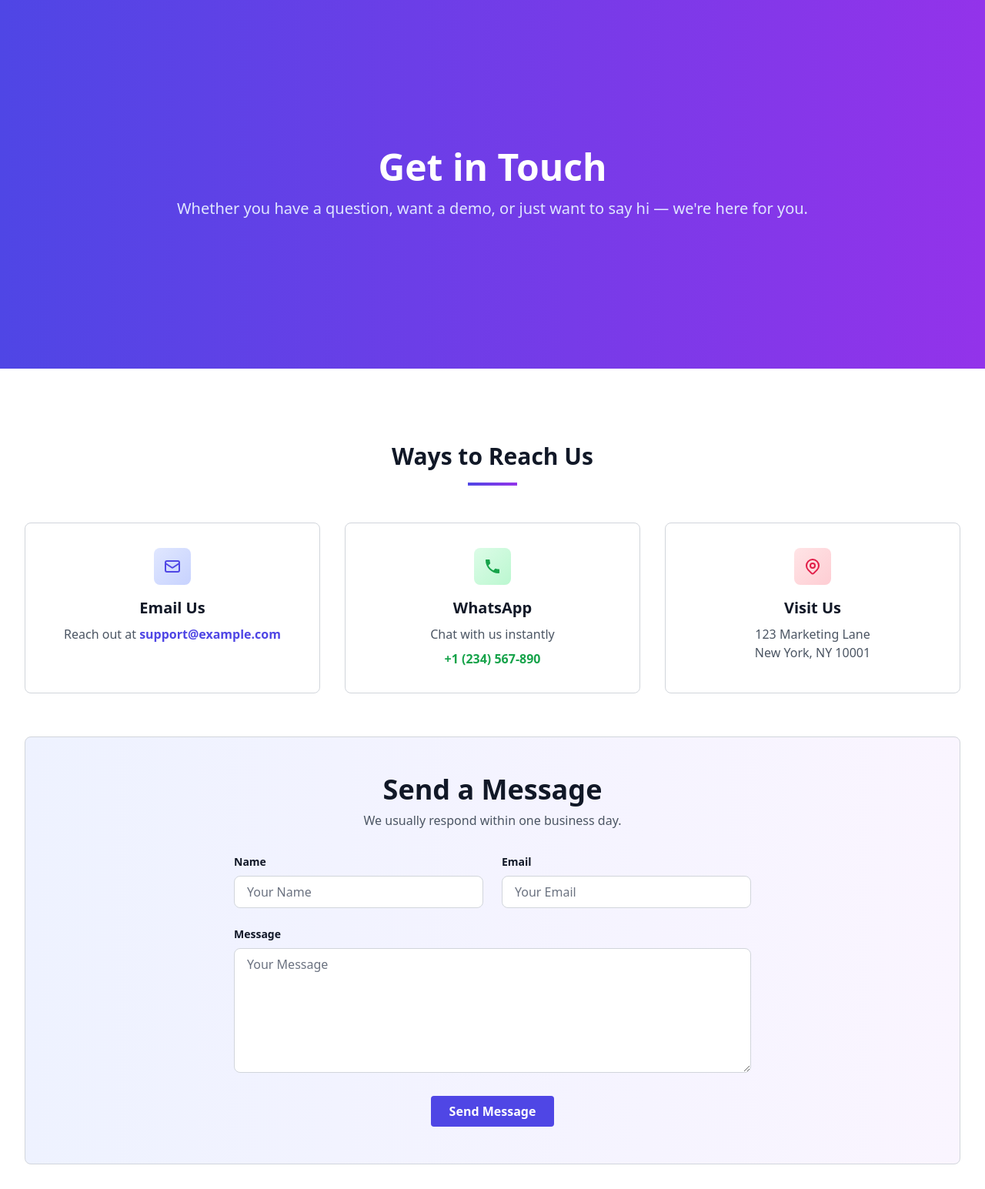
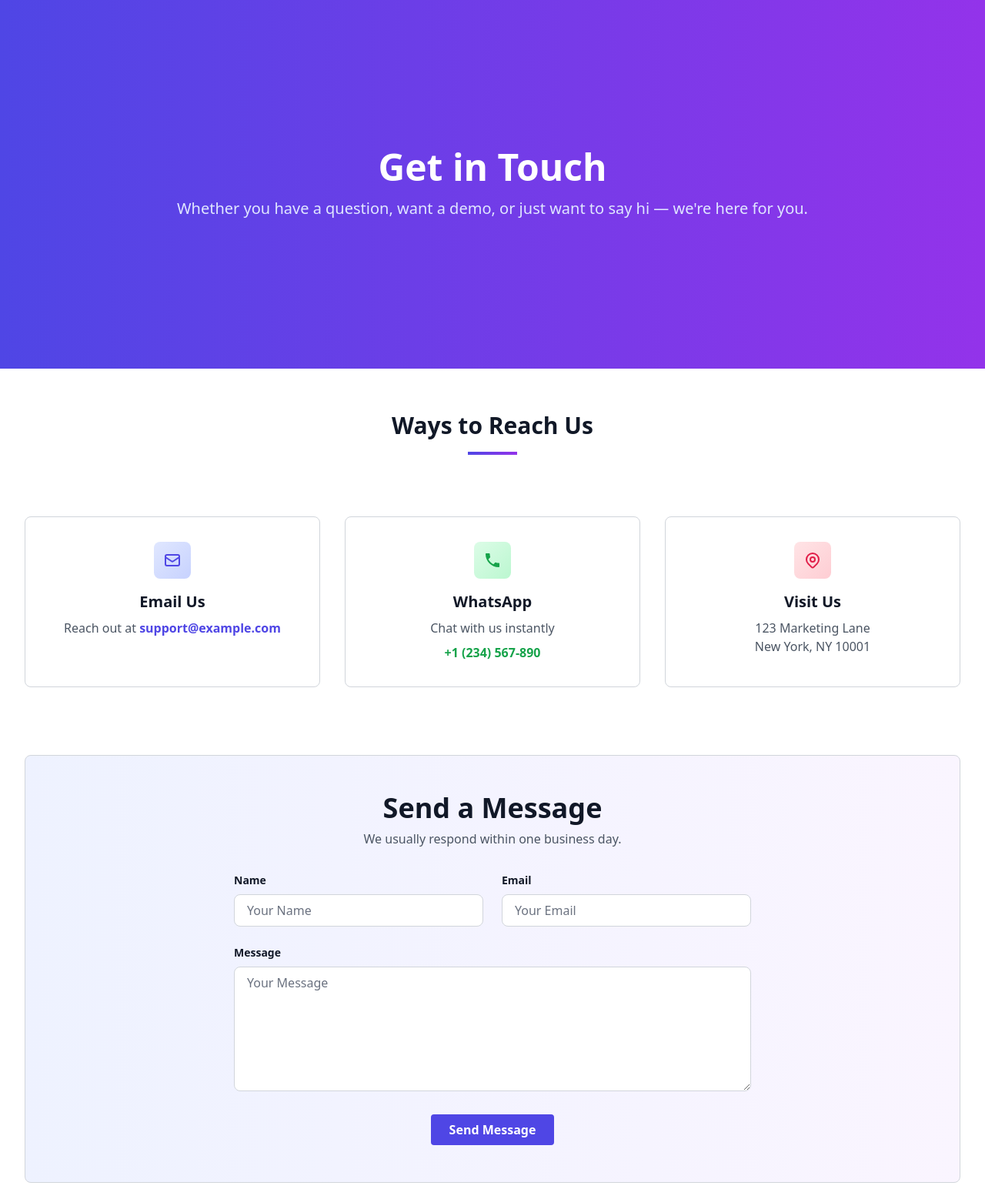
Before and after one commit to cooleymike/marketing, a Django app: page /contact/ in a window 1280 px wide. Shown: the part 65-1610 px from the top of the page at 77% size. Run offline with Django 4.2, Linux system fonts and the light colour scheme; some libraries are stand-ins or nearby versions.

Commit message:
Fix: restructure contact page layout for equal spacing between sections

```diff
--- a/core/templates/base.html
+++ b/core/templates/base.html
@@ -136,7 +136,7 @@
 {# Optional hero placeholder – child templates may override #}
 {% block hero %}{% endblock %}
 
-<main class="pt-16">
+<main class="pt-14">
     {% block content %}{% endblock %}
 </main>
 <script>
--- a/core/templates/contact.html
+++ b/core/templates/contact.html
@@ -13,15 +13,18 @@
 {% endblock %}
 
 {% block content %}
-<div class="max-w-7xl mx-auto px-3 sm:px-8 lg:px-8 py-8">
+<div class="flex flex-col gap-8">
 
-    {# Section Divider #}
+    {# Ways to Reach Us Section #}
+    <div class="max-w-7xl mx-auto w-full px-3 sm:px-8 lg:px-8">
         <div class="mb-12">
             <h2 class="text-3xl font-bold text-gray-900 dark:text-white text-center">Ways to Reach Us</h2>
             <div class="w-16 h-1 bg-gradient-to-r from-indigo-600 to-purple-600 mx-auto mt-4"></div>
         </div>
+    </div>
 
-    {# Contact Methods #}
+    {# Contact Methods Grid #}
+    <div class="max-w-7xl mx-auto w-full px-3 sm:px-8 lg:px-8">
         <div class="grid grid-cols-1 md:grid-cols-3 gap-8 mb-14">
 
             {# Email #}
@@ -65,8 +68,10 @@
             </div>
 
         </div>
+    </div>
 
     {# Contact Form Section #}
+    <div class="max-w-7xl mx-auto w-full px-3 sm:px-8 lg:px-8">
         <div class="border border-gray-300 dark:border-gray-600 rounded-lg p-8 md:p-12 bg-gradient-to-r from-indigo-50 to-purple-50 dark:from-indigo-900 dark:to-purple-900">
             <div class="max-w-2xl mx-auto">
                 <h2 class="text-3xl md:text-4xl font-bold text-gray-900 dark:text-white mb-2 text-center">
@@ -107,6 +112,7 @@
                 </form>
             </div>
         </div>
+    </div>
 
 </div>
 {% endblock %}
```
Lines whose indentation alone changed are shown as unchanged.
